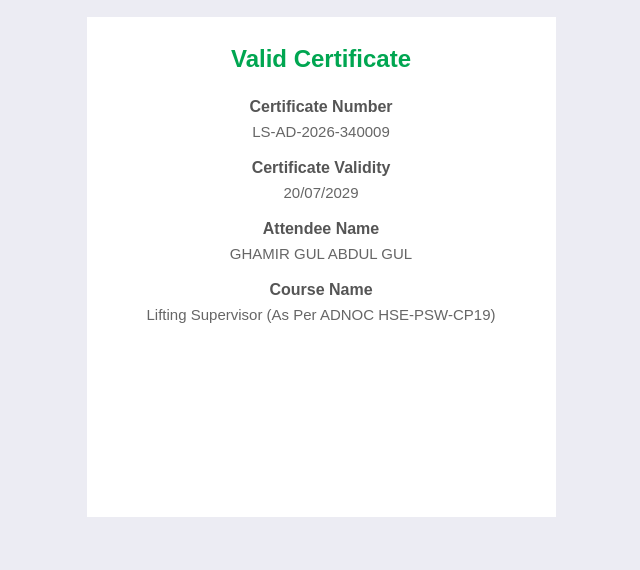
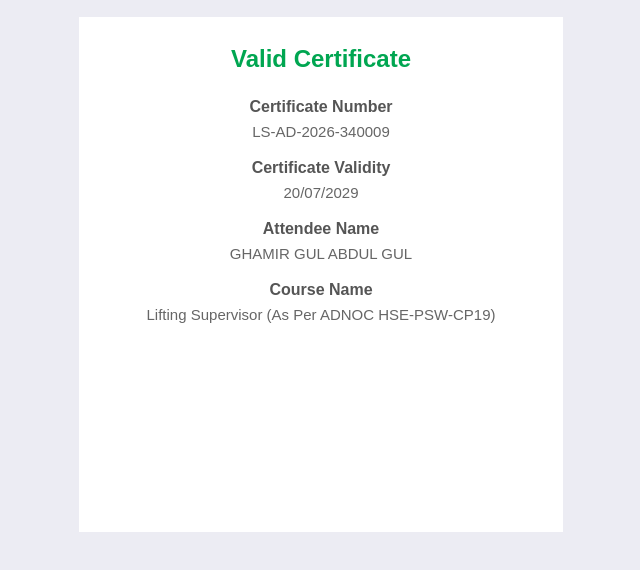
Before and after one commit to talent-train/talent-training, a plain HTML site: page index.html in a window 1280 px wide. Shown: the part 62-632 px from the top of the page, without its empty margins (319-959 px from the left). Drawn offline with Linux system fonts and the light colour scheme.

Commit message:
Adjust card dimensions in index.html

```diff
--- a/index.html
+++ b/index.html
@@ -28,8 +28,8 @@ body{
 }
 
 .card{
-    width:469px;
-    height:500px;
+    width:484px;
+    height:515px;
     margin:0 auto;
     background:#fff;
     padding:28px 25px 30px;
```
